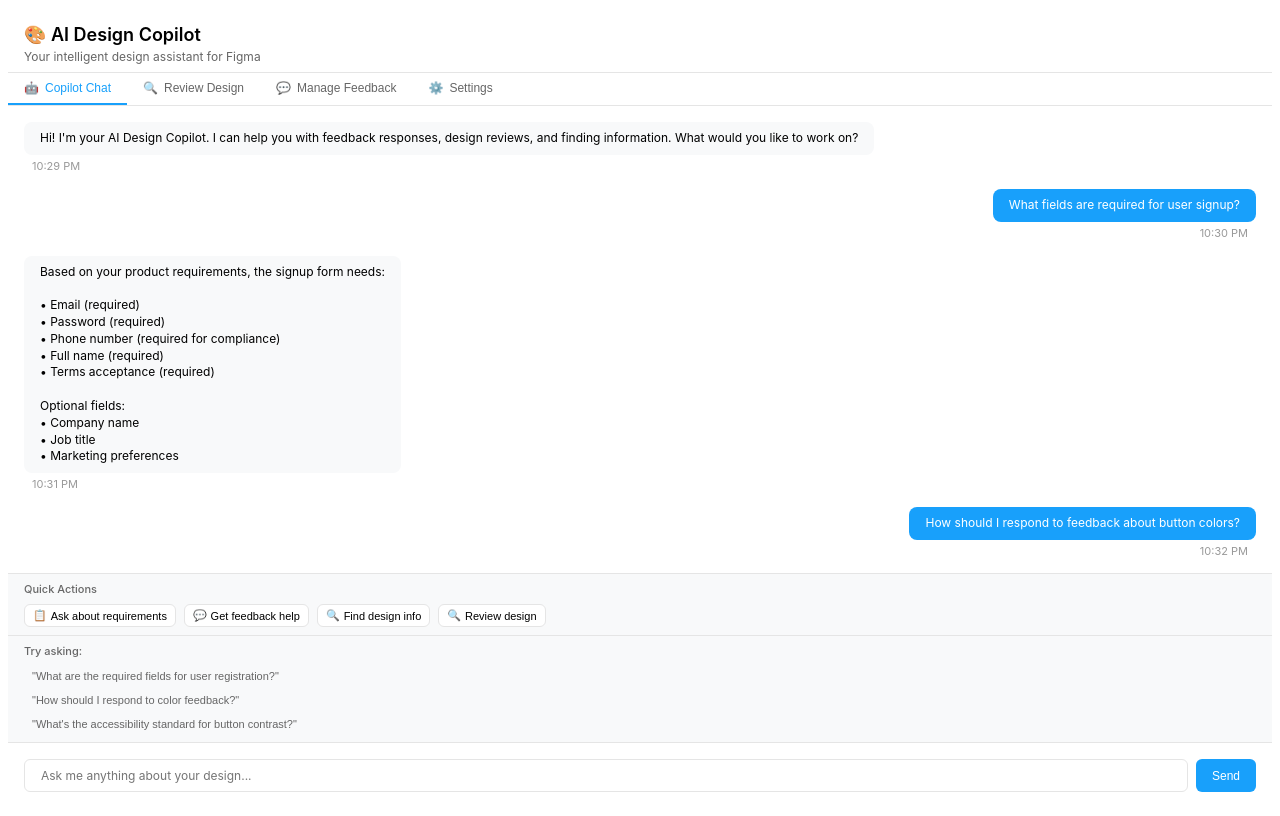
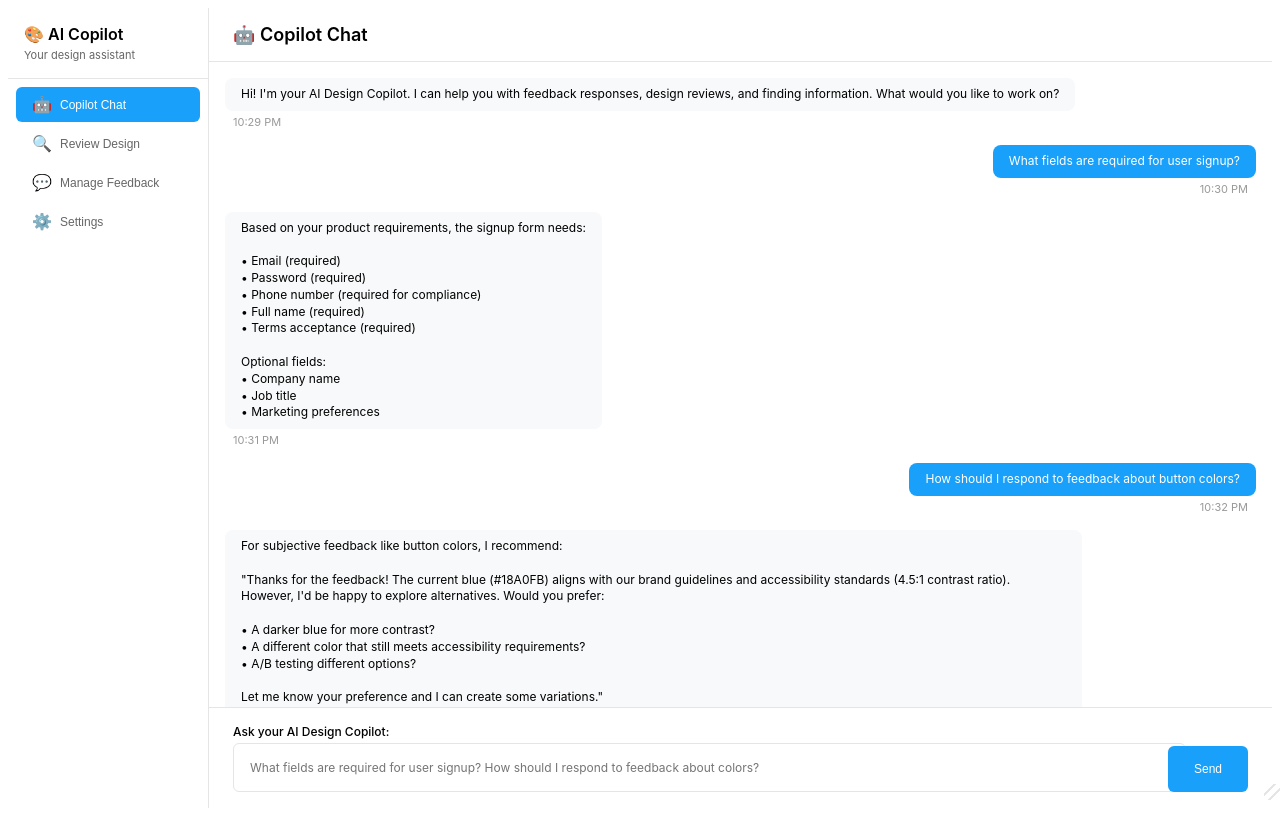
Before and after one commit to NecEthan/orbisFlowAI, a React (Vite) app in the folder frontend/: page / in a window 1280 px wide. Built offline with nearby package versions, Linux system fonts and the light colour scheme.

Commit message:
change the layout of plugin

```diff
--- a/frontend/src/ui/App.tsx
+++ b/frontend/src/ui/App.tsx
@@ -1,10 +1,10 @@
-import React, { useState } from 'react';
+import React, { useState, useEffect } from 'react';
 import TabNavigation from './components/TabNavigation';
 import CopilotChatTab from './components/CopilotChatTab';
 import ReviewDesignTab from './components/ReviewDesignTab';
 import ManageFeedbackTab from './components/ManageFeedbackTab';
 import SettingsTab from './components/SettingsTab';
-import { colors, spacing, typography } from './styles';
+import { colors, spacing, typography, borderRadius } from './styles';
 
 const App: React.FC = () => {
   const [activeTab, setActiveTab] = useState('chat');
@@ -15,6 +15,64 @@ const App: React.FC = () => {
     { id: 'feedback', label: 'Manage Feedback', icon: '💬' },
     { id: 'settings', label: 'Settings', icon: '⚙️' },
   ];
+
+  useEffect(() => {
+    const handleResize = (e: MouseEvent) => {
+      const newWidth = Math.max(300, e.clientX);
+      const newHeight = Math.max(200, e.clientY);
+
+      parent.postMessage({
+        pluginMessage: {
+          type: 'resize',
+          size: { width: newWidth, height: newHeight }
+        }
+      }, '*');
+    };
+
+    const resizer = document.getElementById('resizer');
+    if (resizer) {
+      let isResizing = false;
+
+      const onMouseDown = (e: MouseEvent) => {
+        e.preventDefault();
+        isResizing = true;
+
+        const startX = e.clientX;
+        const startY = e.clientY;
+        const startWidth = window.innerWidth;
+        const startHeight = window.innerHeight;
+
+        const onMouseMove = (e: MouseEvent) => {
+          if (!isResizing) return;
+
+          const newWidth = Math.max(300, startWidth + (e.clientX - startX));
+          const newHeight = Math.max(200, startHeight + (e.clientY - startY));
+
+          parent.postMessage({
+            pluginMessage: {
+              type: 'resize',
+              size: { width: newWidth, height: newHeight }
+            }
+          }, '*');
+        };
+
+        const onMouseUp = () => {
+          isResizing = false;
+          document.removeEventListener('mousemove', onMouseMove);
+          document.removeEventListener('mouseup', onMouseUp);
+        };
+
+        document.addEventListener('mousemove', onMouseMove);
+        document.addEventListener('mouseup', onMouseUp);
+      };
+
+      resizer.addEventListener('mousedown', onMouseDown);
+
+      return () => {
+        resizer.removeEventListener('mousedown', onMouseDown);
+      };
+    }
+  }, []);
 
   const renderActiveTab = () => {
     switch (activeTab) {
@@ -34,18 +92,105 @@ const App: React.FC = () => {
   return (
     <div style={{
       display: 'flex',
-      flexDirection: 'column',
       height: '100vh',
       backgroundColor: colors.background,
       fontFamily: typography.fontFamily,
     }}>
+      {/* Sidebar */}
+      <div style={{
+        width: '200px',
+        backgroundColor: colors.white,
+        borderRight: `1px solid ${colors.border}`,
+        display: 'flex',
+        flexDirection: 'column',
+      }}>
         {/* Header */}
         <div style={{
-        padding: `${spacing.md} ${spacing.md} ${spacing.sm} ${spacing.md}`,
+          padding: spacing.md,
+          borderBottom: `1px solid ${colors.border}`,
+        }}>
+          <h1 style={{
+            margin: 0,
+            fontSize: typography.fontSize.md,
+            fontWeight: typography.fontWeight.semibold,
+            color: colors.textPrimary,
+            display: 'flex',
+            alignItems: 'center',
+            gap: spacing.sm,
+          }}>
+            🎨 AI Copilot
+          </h1>
+          <p style={{
+            margin: `${spacing.xs} 0 0 0`,
+            fontSize: typography.fontSize.xs,
+            color: colors.textSecondary,
+          }}>
+            Your design assistant
+          </p>
+        </div>
+
+        {/* Navigation */}
+        <div style={{
+          flex: 1,
+          padding: spacing.sm,
+          display: 'flex',
+          flexDirection: 'column',
+          gap: spacing.xs,
+        }}>
+          {tabs.map((tab) => (
+            <button
+              key={tab.id}
+              onClick={() => setActiveTab(tab.id)}
+              style={{
+                display: 'flex',
+                alignItems: 'center',
+                gap: spacing.sm,
+                padding: `${spacing.sm} ${spacing.md}`,
+                border: 'none',
+                borderRadius: borderRadius.md,
+                backgroundColor: activeTab === tab.id ? colors.primary : 'transparent',
+                color: activeTab === tab.id ? colors.textInverse : colors.textSecondary,
+                fontSize: typography.fontSize.sm,
+                fontWeight: typography.fontWeight.medium,
+                cursor: 'pointer',
+                transition: 'all 0.2s ease',
+                textAlign: 'left',
+                width: '100%',
+              }}
+              onMouseEnter={(e) => {
+                if (activeTab !== tab.id) {
+                  e.currentTarget.style.backgroundColor = colors.backgroundSecondary;
+                  e.currentTarget.style.color = colors.textPrimary;
+                }
+              }}
+              onMouseLeave={(e) => {
+                if (activeTab !== tab.id) {
+                  e.currentTarget.style.backgroundColor = 'transparent';
+                  e.currentTarget.style.color = colors.textSecondary;
+                }
+              }}
+            >
+              <span style={{ fontSize: '16px' }}>{tab.icon}</span>
+              {tab.label}
+            </button>
+          ))}
+        </div>
+      </div>
+
+      {/* Main Content */}
+      <div style={{
+        flex: 1,
+        display: 'flex',
+        flexDirection: 'column',
+        overflow: 'hidden',
+      }}>
+        {/* Content Header */}
+        <div style={{
+          padding: `${spacing.md} ${spacing.lg}`,
           borderBottom: `1px solid ${colors.border}`,
           backgroundColor: colors.white,
         }}>
-        <h1 style={{
+          <h2 style={{
             margin: 0,
             fontSize: typography.fontSize.lg,
             fontWeight: typography.fontWeight.semibold,
@@ -54,28 +199,30 @@ const App: React.FC = () => {
             alignItems: 'center',
             gap: spacing.sm,
           }}>
-          🎨 AI Design Copilot
-        </h1>
-        <p style={{
-          margin: `${spacing.xs} 0 0 0`,
-          fontSize: typography.fontSize.sm,
-          color: colors.textSecondary,
-        }}>
-          Your intelligent design assistant for Figma
-        </p>
+            {tabs.find(tab => tab.id === activeTab)?.icon} {tabs.find(tab => tab.id === activeTab)?.label}
+          </h2>
         </div>
 
-      {/* Tab Navigation */}
-      <TabNavigation
-        tabs={tabs}
-        activeTab={activeTab}
-        onTabChange={setActiveTab}
-      />
-
-      {/* Tab Content */}
+        {/* Content Area */}
         <div style={{ flex: 1, overflow: 'hidden' }}>
           {renderActiveTab()}
         </div>
+      </div>
+
+      {/* Resizer */}
+      <div
+        id="resizer"
+        style={{
+          position: 'absolute',
+          bottom: 0,
+          right: 0,
+          width: '16px',
+          height: '16px',
+          cursor: 'nwse-resize',
+          background: `linear-gradient(-45deg, transparent 30%, ${colors.border} 30%, ${colors.border} 40%, transparent 40%, transparent 60%, ${colors.border} 60%, ${colors.border} 70%, transparent 70%)`,
+          zIndex: 1000,
+        }}
+      />
     </div>
   );
 };
--- a/frontend/src/ui/components/CopilotChatTab.tsx
+++ b/frontend/src/ui/components/CopilotChatTab.tsx
@@ -1,6 +1,6 @@
 import React, { useState } from 'react';
 import { colors, spacing, typography, borderRadius, buttonStyles, inputStyles } from '../styles';
-import { mockChatMessages, quickActions, exampleQueries, ChatMessage } from '../mockData';
+import { mockChatMessages, exampleQueries, ChatMessage } from '../mockData';
 
 const CopilotChatTab: React.FC = () => {
   const [messages, setMessages] = useState<ChatMessage[]>(mockChatMessages);
@@ -31,9 +31,6 @@ const CopilotChatTab: React.FC = () => {
     }, 1000);
   };
 
-  const handleQuickAction = (action: string) => {
-    setInputValue(action);
-  };
 
   const formatTime = (date: Date) => {
     return date.toLocaleTimeString([], { hour: '2-digit', minute: '2-digit' });
@@ -93,112 +90,45 @@ const CopilotChatTab: React.FC = () => {
         ))}
       </div>
 
-      {/* Quick Actions */}
-      <div style={{
-        padding: `${spacing.sm} ${spacing.md}`,
-        borderTop: `1px solid ${colors.border}`,
-        backgroundColor: colors.backgroundSecondary,
-      }}>
-        <div style={{
-          fontSize: typography.fontSize.xs,
-          color: colors.textSecondary,
-          marginBottom: spacing.sm,
-          fontWeight: typography.fontWeight.medium,
-        }}>
-          Quick Actions
-        </div>
-        <div style={{
-          display: 'flex',
-          gap: spacing.sm,
-          flexWrap: 'wrap',
-        }}>
-          {quickActions.map((action) => (
-            <button
-              key={action.id}
-              onClick={() => handleQuickAction(action.title)}
-              style={{
-                ...buttonStyles.secondary,
-                padding: `${spacing.xs} ${spacing.sm}`,
-                fontSize: typography.fontSize.xs,
-                display: 'flex',
-                alignItems: 'center',
-                gap: spacing.xs,
-              }}
-            >
-              <span>{action.icon}</span>
-              {action.title}
-            </button>
-          ))}
-        </div>
-      </div>
-
-      {/* Example Queries */}
-      <div style={{
-        padding: `${spacing.sm} ${spacing.md}`,
-        borderTop: `1px solid ${colors.border}`,
-        backgroundColor: colors.backgroundSecondary,
-      }}>
-        <div style={{
-          fontSize: typography.fontSize.xs,
-          color: colors.textSecondary,
-          marginBottom: spacing.sm,
-          fontWeight: typography.fontWeight.medium,
-        }}>
-          Try asking:
-        </div>
-        <div style={{
-          display: 'flex',
-          flexDirection: 'column',
-          gap: spacing.xs,
-        }}>
-          {exampleQueries.slice(0, 3).map((query, index) => (
-            <button
-              key={index}
-              onClick={() => setInputValue(query)}
-              style={{
-                ...buttonStyles.secondary,
-                padding: `${spacing.xs} ${spacing.sm}`,
-                fontSize: typography.fontSize.xs,
-                textAlign: 'left',
-                justifyContent: 'flex-start',
-                backgroundColor: 'transparent',
-                border: 'none',
-                color: colors.textSecondary,
-                cursor: 'pointer',
-              }}
-            >
-              "{query}"
-            </button>
-          ))}
-        </div>
-      </div>
-
       {/* Input Area */}
       <div style={{
-        padding: spacing.md,
+        padding: `${spacing.md} ${spacing.lg}`,
         borderTop: `1px solid ${colors.border}`,
         backgroundColor: colors.white,
       }}>
-        <div style={{ display: 'flex', gap: spacing.sm }}>
+        <div style={{ display: 'flex', gap: spacing.md, alignItems: 'flex-end' }}>
+          <div style={{ flex: 1 }}>
+            <label style={{
+              display: 'block',
+              fontSize: typography.fontSize.sm,
+              fontWeight: typography.fontWeight.medium,
+              color: colors.textPrimary,
+              marginBottom: spacing.xs,
+            }}>
+              Ask your AI Design Copilot:
+            </label>
             <input
               type="text"
               value={inputValue}
               onChange={(e) => setInputValue(e.target.value)}
               onKeyPress={(e) => e.key === 'Enter' && handleSendMessage()}
-            placeholder="Ask me anything about your design..."
+              placeholder="What fields are required for user signup? How should I respond to feedback about colors?"
               style={{
                 ...inputStyles.base,
-              flex: 1,
+                width: '100%',
                 fontSize: typography.fontSize.sm,
+                padding: `${spacing.md} ${spacing.md}`,
               }}
             />
+          </div>
           <button
             onClick={handleSendMessage}
             disabled={!inputValue.trim()}
             style={{
               ...buttonStyles.primary,
-              padding: `${spacing.sm} ${spacing.md}`,
+              padding: `${spacing.md} ${spacing.lg}`,
               fontSize: typography.fontSize.sm,
+              minWidth: '80px',
             }}
           >
             Send
```
Also changed, not shown: frontend/src/plugin/code.ts (+8 -2 lines), 3 other files (tests, documents, lock files or other folders). Lines whose indentation alone changed are shown as unchanged.
